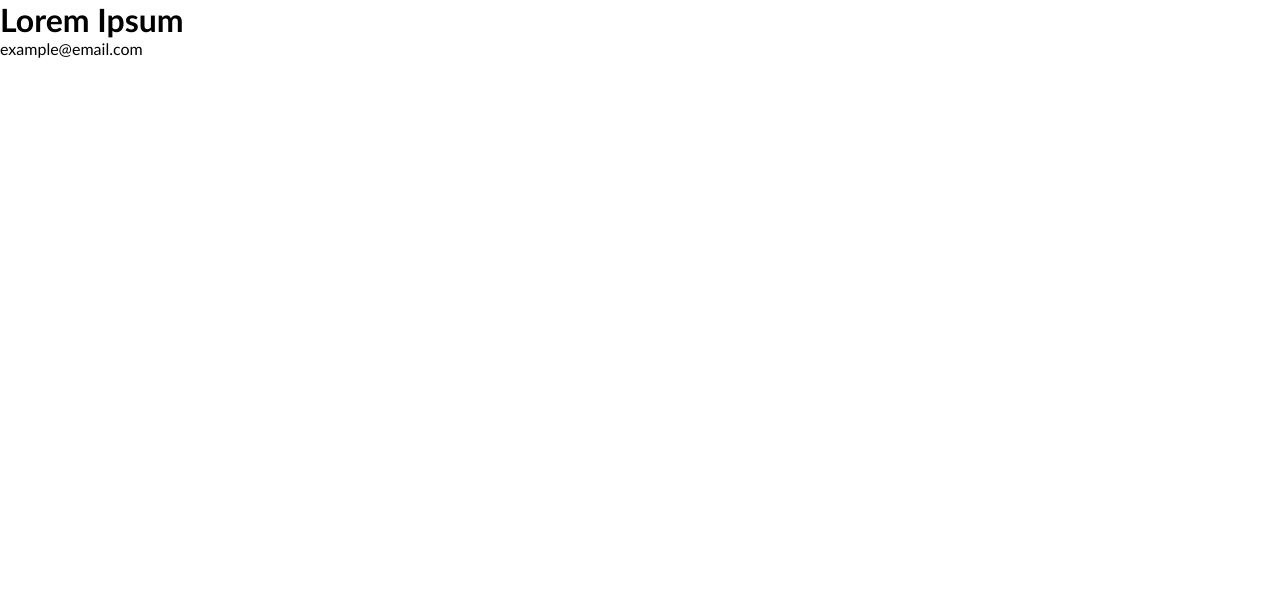
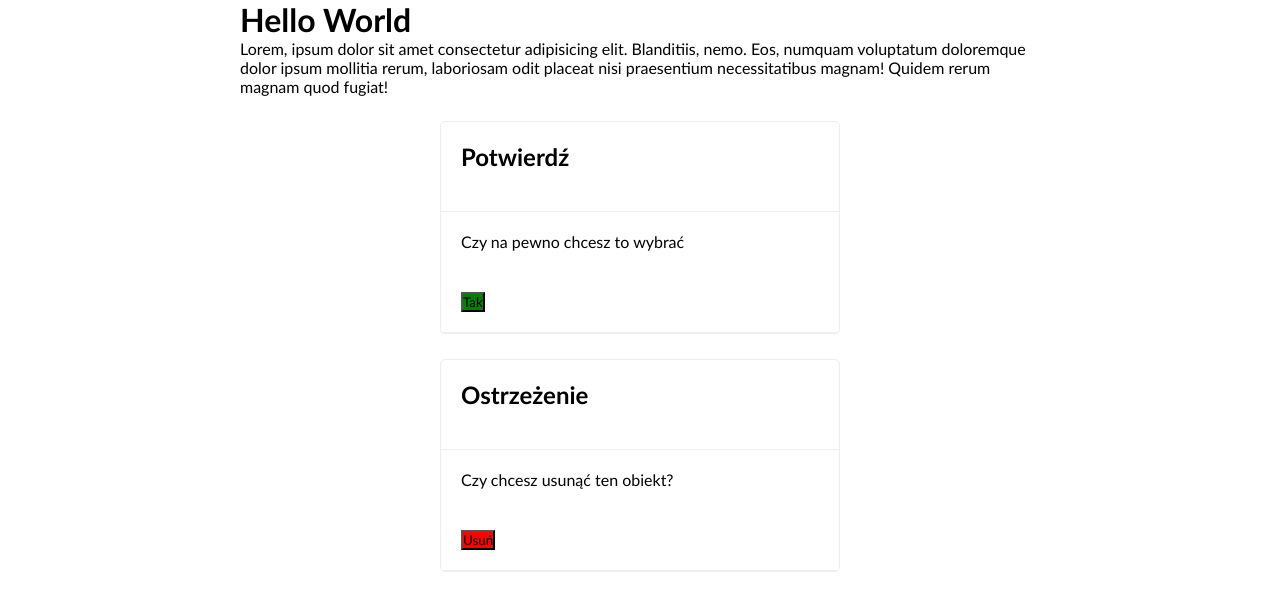
Before and after one commit to majcherrr87/MegaK_Frontowcy_React, a React (Vite) app: page / in a window 1280 px wide. Shown: the top 610 px of the page. Built offline with nearby package versions, Linux system fonts and the light colour scheme.

Commit message:
zadanie z kompozycja

```diff
--- a/src/App.tsx
+++ b/src/App.tsx
@@ -1,5 +1,25 @@
-import { HeaderWithProfiler } from "./zadanie2/HeaderWithProfiler";
+import { ButtonDander } from "./Zadanie3/ButtonDanger";
+import { ButtonSuccess } from "./Zadanie3/ButtonSuccess";
+import { Model } from "./Zadanie3/Model";
+import { PageWrapper } from "./Zadanie3/PageWrpper";
 
 export const App = () => {
-  return <HeaderWithProfiler />;
+  return (
+    <PageWrapper title="Hello World">
+      Lorem, ipsum dolor sit amet consectetur adipisicing elit. Blanditiis,
+      nemo. Eos, numquam voluptatum doloremque dolor ipsum mollitia rerum,
+      laboriosam odit placeat nisi praesentium necessitatibus magnam! Quidem
+      rerum magnam quod fugiat!
+      <Model
+        title="Potwierdź"
+        text="Czy na pewno chcesz to wybrać"
+        controls={<ButtonSuccess title="Tak" />}
+      />
+      <Model
+        title="Ostrzeżenie"
+        text="Czy chcesz usunąć ten obiekt?"
+        controls={<ButtonDander title="Usuń" />}
+      />
+    </PageWrapper>
+  );
 };
--- /dev/null
+++ b/src/Zadanie3/ButtonDanger.tsx
@@ -0,0 +1,7 @@
+type Props = {
+  title: string;
+};
+
+export const ButtonDander = ({ title }: Props) => (
+  <button style={{ backgroundColor: "red" }}>{title}</button>
+);
--- /dev/null
+++ b/src/Zadanie3/ButtonSuccess.tsx
@@ -0,0 +1,7 @@
+type Props = {
+  title: string;
+};
+
+export const ButtonSuccess = ({ title }: Props) => (
+  <button style={{ backgroundColor: "green" }}>{title}</button>
+);
--- /dev/null
+++ b/src/Zadanie3/Model.tsx
@@ -0,0 +1,42 @@
+import { ReactNode } from "react";
+
+type Props = {
+  title: string;
+  text: string;
+  controls: ReactNode;
+};
+
+export const Model = ({ text, title, controls }: Props) => (
+  <div
+    style={{
+      borderRadius: 5,
+      border: "1px solid #eee",
+      maxWidth: 400,
+      margin: "25px auto",
+    }}
+  >
+    <header
+      style={{
+        padding: 20,
+        borderBottom: "1px solid #f0f0f0",
+      }}
+    >
+      <h2>{title}</h2>
+    </header>
+    <section
+      style={{
+        padding: 20,
+      }}
+    >
+      {text}
+    </section>
+    <footer
+      style={{
+        padding: 20,
+        borderBottom: "1px solid #f0f0f0",
+      }}
+    >
+      {controls}
+    </footer>
+  </div>
+);
--- /dev/null
+++ b/src/Zadanie3/PageWrpper.tsx
@@ -0,0 +1,13 @@
+import { ReactNode } from "react";
+
+type Props = {
+  title: string;
+  children: ReactNode;
+};
+
+export const PageWrapper = ({ title, children }: Props) => (
+  <div style={{ maxWidth: "800px", margin: "0 auto" }}>
+    <h1>{title}</h1>
+    {children}
+  </div>
+);
```
